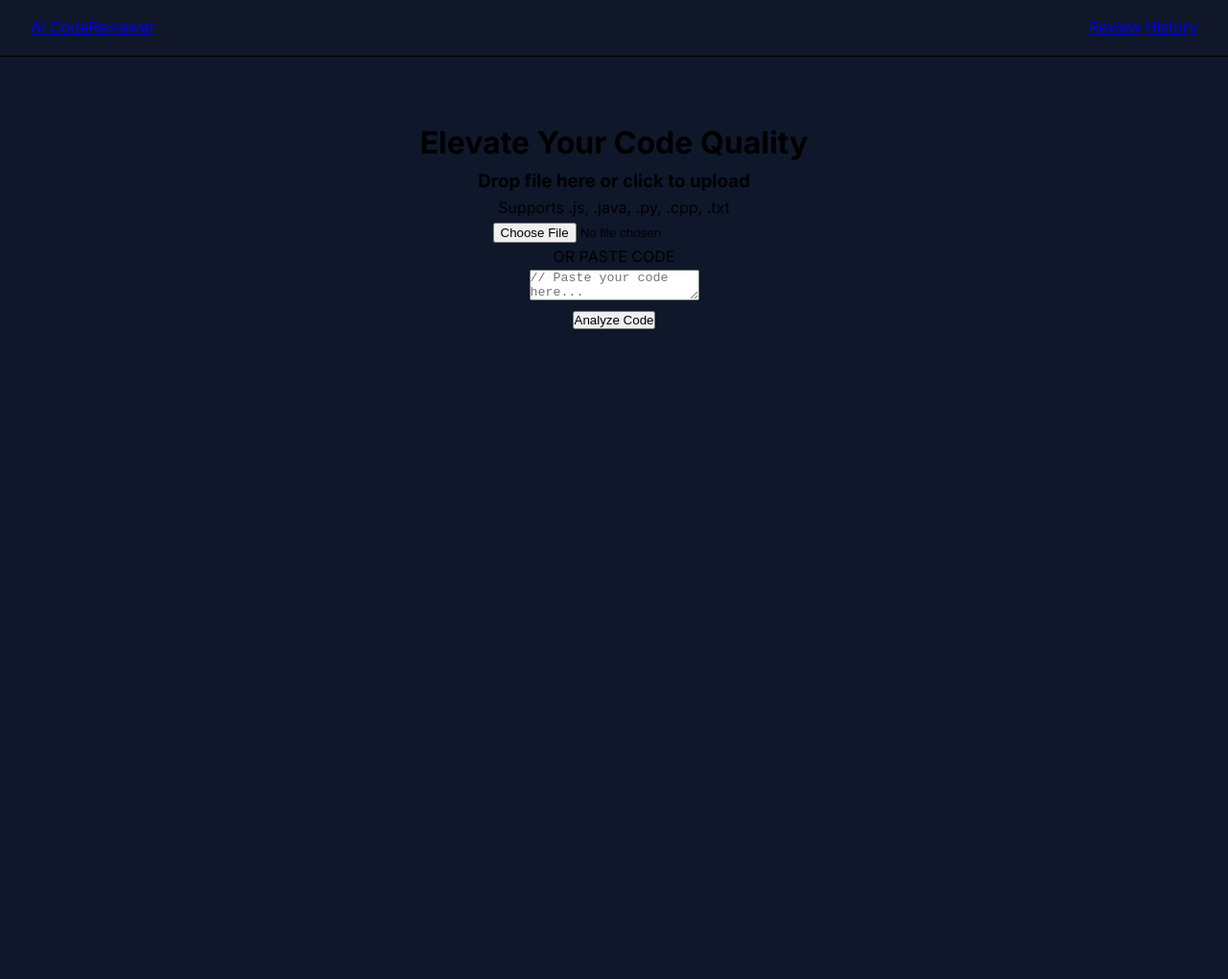
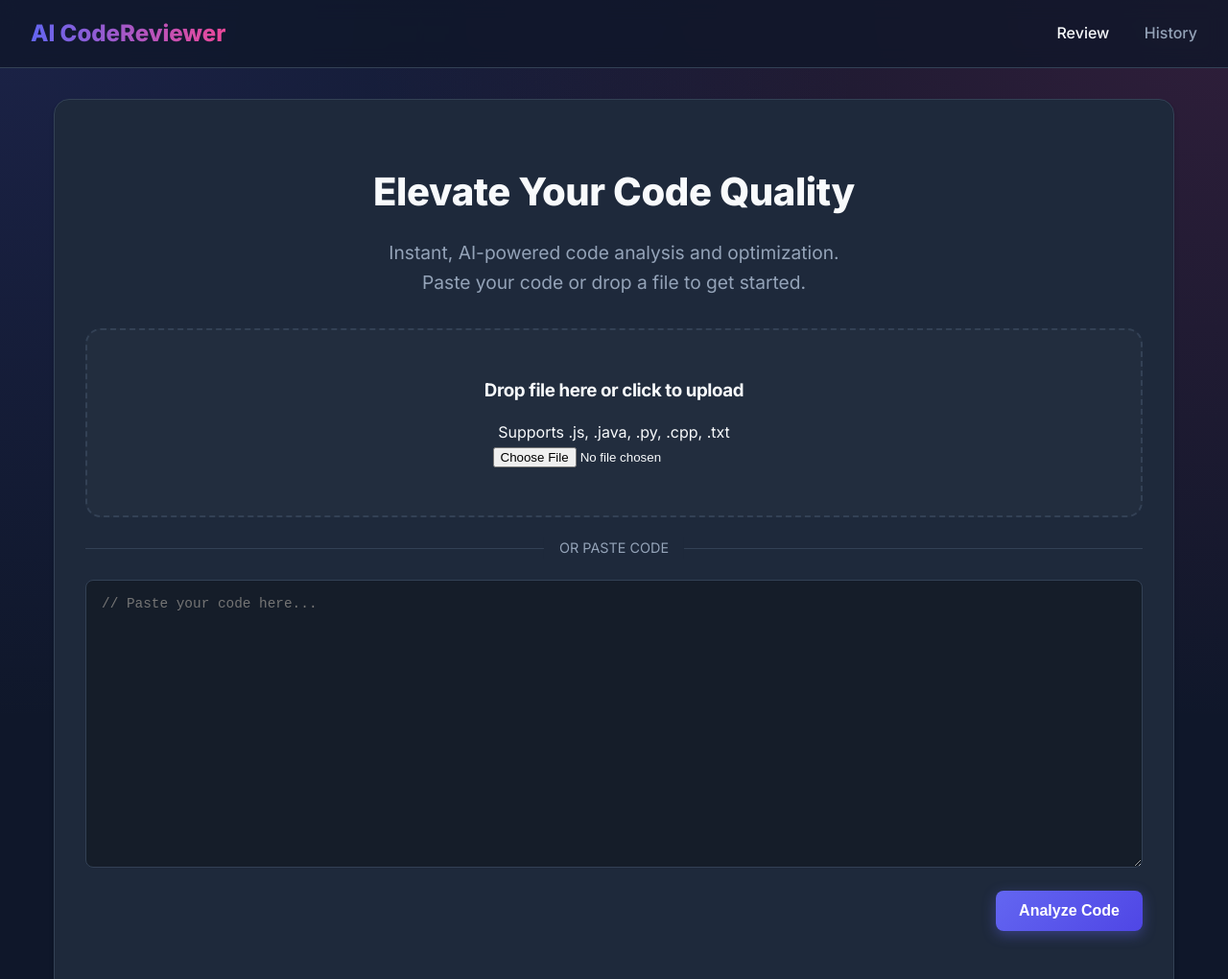
Before and after one commit to nareshsaharan/AI-Code-Reviewer, a plain HTML site: page frontend/index.html in a window 1280 px wide. Shown: the top 1020 px of the page at 96% size. Before the commit the page ends 800 px from the top, so only its background shows below. Drawn offline with Linux system fonts and the light colour scheme.

Commit message:
completed index.html code added js file

```diff
--- a/frontend/index.html
+++ b/frontend/index.html
@@ -22,8 +22,9 @@
         <div class="card" style="text-align: center; padding: 4rem 2rem;">
             <h1> Elevate Your Code Quality</h1>
 
-            <p>
-
+            <p style="color: var(--text-muted); font-size: 1.2rem; margin-bottom: 2rem;">
+                Instant, AI-powered code analysis and optimization. <br>
+                Paste your code or drop a file to get started.
             </p>
 
             <div class="file-drop" id="dropZone">
@@ -31,16 +32,16 @@
                 <h3> Drop file here or click to upload</h3>
                 <p> Supports .js, .java, .py, .cpp, .txt</p>
                 <input type="file" id="fileInput" accept=".js, .java, .py, .cpp, .txt">
-
             </div>
 
             <div style="position: relative;">
-                <span>OR PASTE CODE</span>
+                <span class="hrsep">OR PASTE CODE</span>
+                <hr style="border: 0; border-top: 1px solid var(--border); margin: 2rem 0;">
             </div>
 
             <textarea id="codeArea" placeholder="// Paste your code here..."></textarea>
 
-            <div>
+            <div style="text-align: right">
                 <button class="btn btn-primary" id="analyzeBtn" onclick="submitCode()">
                     Analyze Code
                 </button>
@@ -52,6 +53,7 @@
 
     </main>
 
+    <script src="script.js"></script>
 
 
 </body>
--- a/frontend/script.js
+++ b/frontend/script.js
@@ -0,0 +1,54 @@
+
+const API_BASE = 'http://localhost:8080/api/code';
+
+async function submitCode() {
+
+    const fileInput = document.getElementById('fileInput');
+    const codeArea = document.getElementById('codeArea');
+    const analyzeBtn = document.getElementById('analyzeBtn');
+
+    let code  = codeArea.value;
+    let filename = 'pasted_code.txt';
+
+    if(fileInput && fileInput.files.length > 0) {
+        const file = fileInput.files[0];
+        code = await file.text();
+        filename = file.name;
+    }
+
+    if(!code.trim()) {
+        alert('Please enter code or upload a file');
+        return;
+    }
+
+    analyzeBtn.disabled = true;
+    analyzeBtn.innerText = 'Uploading...';
+
+
+    // call backend API
+
+    try {
+        // const reponse = await fetch(`${API_BASE}/upload`, {
+        //     method: 'POST',
+        //     headers: { 'Content-Type': 'application/json'},
+        //     body: JSON.stringify({
+        //         filename: filename,
+        //         code: code
+        //     })
+        // });
+
+        // if(reponse.ok) {
+        //     // do something
+        // } else {
+        //     alert('Upload failed');
+        // }
+    } catch(e) {
+        console.error(e);
+        alert('Error connection to server');
+    } finally {
+        analyzeBtn.disabled = false;
+        analyzeBtn.innerText = 'Analyze Code';
+    }
+
+
+}
--- a/frontend/style.css
+++ b/frontend/style.css
@@ -1,5 +1,15 @@
 :root {
-    --primary:
+    --primary: #6366f1;
+    --primary-dark: #4f46e5;
+    --secondary: #ec4899;
+    --bg-dark: #0f172a;
+    --bg-card: #1e293b;
+    --text-main: #f8fafc;
+    --text-muted: #94a3b8;
+    --border: #334155;
+    --success: #22c55e;
+    --warning: #f59e0b;
+    --danger: #ef4444;
 }
 
 * {
@@ -10,16 +20,20 @@
 
 body {
     font-family: 'Inter', system-ui, -apple-system,  sans-serif;
-    background-color: #0f172a;
+    background-color: var(--bg-dark);
+    color: var(--text-main);
     line-height: 1.6;
-
+    background-image:
+        radial-gradient(at 0% 0%, rgba(99, 102, 241, 0.15) 0px, transparent 50%),
+        radial-gradient(at 100% 0%, rgba(236, 72, 153, 0.15) 0px, transparent 50%);
     min-height: 100vh;
 
 }
 
 header {
     background: rgba(15, 23, 42, .8);
-    border-bottom: 1px solid;
+    backdrop-filter: blur(10px);
+    border-bottom: 1px solid var(--border);
     padding: 1rem 2rem;
     position: sticky;
     top: 0;
@@ -28,3 +42,125 @@ header {
     justify-content: space-between;
     align-items: center;
 }
+
+.logo {
+    font-size: 1.5rem;
+    font-weight: 800;
+    background: linear-gradient(to right, var(--primary), var(--secondary));
+    background-clip: text;
+    text-decoration: none;
+    -webkit-background-clip: text;
+    -webkit-text-fill-color: transparent;
+}
+
+nav a {
+    color: var(--text-muted);
+    text-decoration: none;
+    margin-left: 2rem;
+    font-weight: 500;
+    transition: color 0.2s;
+}
+
+nav a:hover,
+nav a.active {
+    color: var(--text-main);
+}
+
+main {
+    max-width: 1200px;
+    margin: 2rem auto;
+    padding: 0 1rem;
+}
+
+.card {
+    background: var(--bg-card);
+    border: 1px solid var(--border);
+    border-radius: 1rem;
+    padding: 2rem;
+    box-shadow: 0 4px 6px -1px rgba(0, 0, 0, 0.1), 0 2px 4px -1px rgba(0, 0, 0, 0.06);
+    margin-bottom: 2rem;
+    transition: transform 0.2s;
+}
+
+.card:hover {
+    border-color: var(--primary);
+}
+
+h1, h3 {
+    margin-bottom: 1rem;
+    letter-spacing: -0.025rem;
+}
+
+h1 {
+    font-size: 2.5rem;
+    font-weight: 800;
+}
+
+
+.btn {
+    display: inline-flex;
+    align-items: center;
+    justify-content: center;
+    padding: 0.75rem 1.5rem;
+    border-radius: 0.5rem;
+    font-weight: 600;
+    cursor: pointer;
+    transition: all 0.2s;
+    border: none;
+    text-decoration: none;
+    font-size: 1rem;
+}
+
+.btn-primary {
+    background: linear-gradient(135deg, var(--primary), var(--primary-dark));
+    color: white;
+    box-shadow: 0 4px 14px 0 rgba(99, 102, 241, 0.39);
+}
+
+.btn-primary:hover {
+    transform: translateY(-2px);
+    box-shadow: 0 6px 20px rgba(99, 102, 241, 0.23);
+}
+
+
+textarea {
+    width: 100%;
+    min-height: 300px;
+    background: rgba(0, 0, 0, .3);
+    border: 1px solid var(--border);
+    border-radius: 0.5rem;
+    padding: 1rem;
+    color: var(--text-main);
+    font-size: 0.9rem;
+    resize: vertical;
+    margin-bottom: 1rem;
+}
+
+.file-drop {
+    border: 2px dashed var(--border);
+    border-radius: 1rem;
+    padding: 3rem;
+    text-align: center;
+    cursor: pointer;
+    transition: all 0.2s;
+    margin-bottom: 1rem;
+    background: rgba(255, 255, 255, 0.02);
+}
+
+.file-drop:hover,
+.file-drop.dragover {
+    border-color: var(--primary);
+    background: rgba(99, 102, 241, 0.05);
+}
+
+
+.hrsep {
+    position: absolute;
+    top: -12px;
+    left: 50%;
+    transform: translateX(-50%);
+    background: var(--bg-card);
+    padding: 0 1rem;
+    color: var(--text-muted);
+    font-size: 0.9rem;
+}
```
